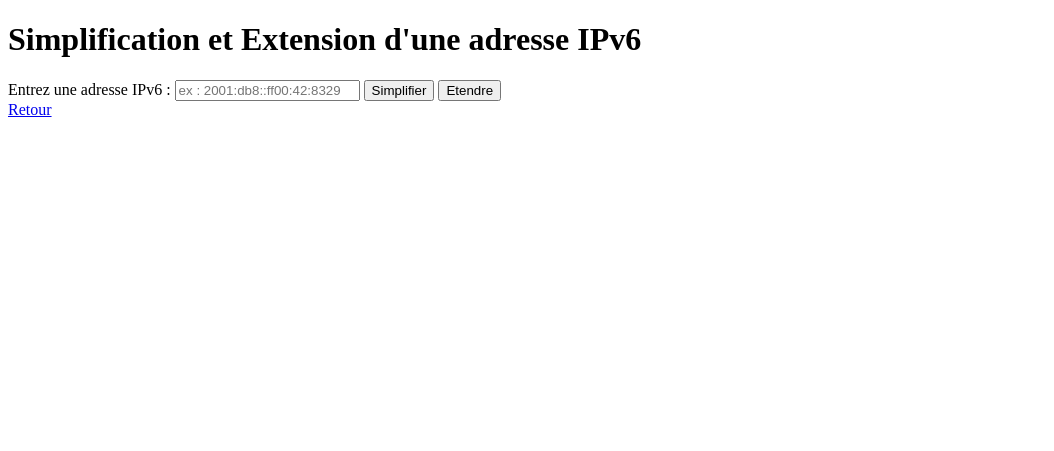
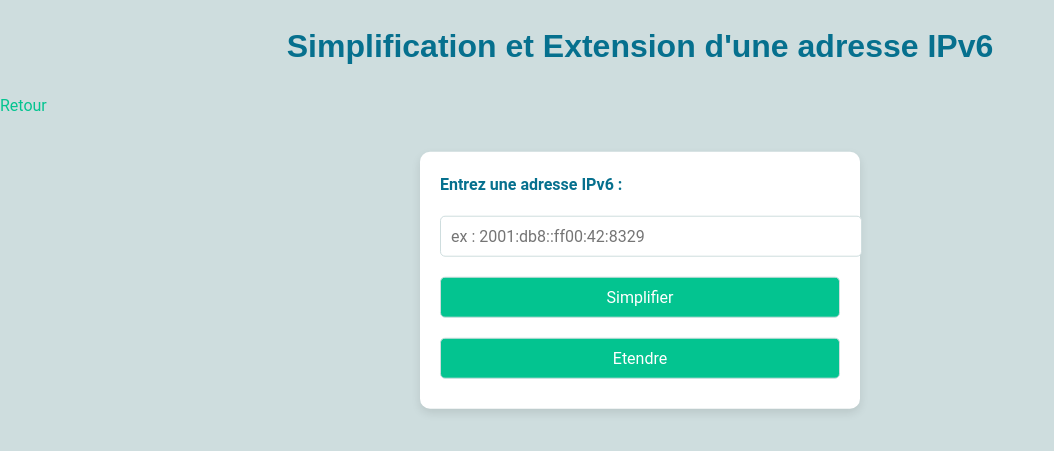
Before and after one commit to Neifko/sae_5_1, a PHP site: template src/Views/ipv6.php in a window 1280 px wide. Shown: the top 451 px of the page, without its empty margins (0-1054 px from the left). Run offline with PHP 8.4, Linux system fonts and the light colour scheme; the template is opened without the code that fills it, so the values that code supplies are empty.

Commit message:
feat : Création du fichier global CSS
Un fichier css global a été crée pour l'application web en applicant la charte de couleur crée précedemment.
Rien n'est permanent pour l'instant.
test de CSS dans les modules ipv4 et ipv6.

```diff
--- /dev/null
+++ b/public/css/global.css
@@ -0,0 +1,161 @@
+/* --- Base globale --- */
+:root {
+    --primary-color: #03C490;
+    --secondary-color: #06708E;
+    --accent-color: #01A98D;
+    --light-bg: #F4EBD6;
+    --dark-bg: #00334A;
+    --text-color: #124660;
+    --muted-color: #CEDDDE;
+    --highlight-color: #F2F3C1;
+    --success-color: #8BD59E;
+    --warning-color: #F2A93B;
+
+    --font-primary: 'Roboto', sans-serif;
+    --font-secondary: 'Poppins', sans-serif;
+    --font-code: 'Fira Code', monospace;
+
+    --padding: 16px;
+    --border-radius: 8px;
+  }
+
+  /* --- Global --- */
+  body {
+    margin: 0;
+    font-family: var(--font-primary);
+    background-color: var(--muted-color);
+    color: var(--text-color);
+    line-height: 1.6;
+  }
+
+  h1, h2, h3, h4, h5, h6 {
+    font-family: var(--font-secondary);
+    margin-bottom: 0.5em;
+  }
+
+  a {
+    color: var(--primary-color);
+    text-decoration: none;
+  }
+
+  a:hover {
+    color: var(--accent-color);
+  }
+
+  button {
+    background-color: var(--primary-color);
+    color: white;
+    border: none;
+    padding: 10px 20px;
+    font-family: var(--font-primary);
+    border-radius: var(--border-radius);
+    cursor: pointer;
+  }
+
+  button:hover {
+    background-color: var(--accent-color);
+  }
+
+  /* --- Layout --- */
+  .container {
+    width: 90%;
+    max-width: 1200px;
+    margin: 0 auto;
+    padding: var(--padding);
+  }
+
+  header {
+    background-color: var(--dark-bg);
+    color: white;
+    padding: var(--padding);
+  }
+
+  header h1 {
+    font-size: 1.8rem;
+  }
+
+  footer {
+    background-color: var(--dark-bg);
+    color: var(--muted-color);
+    text-align: center;
+    padding: var(--padding);
+    font-size: 0.9rem;
+  }
+
+  /* --- Formulaires --- */
+  form {
+    background-color: white;
+    padding: var(--padding);
+    border-radius: var(--border-radius);
+    box-shadow: 0 4px 6px rgba(0, 0, 0, 0.1);
+  }
+
+  input, textarea, select {
+    width: 100%;
+    padding: 10px;
+    margin: 10px 0;
+    border: 1px solid var(--muted-color);
+    border-radius: var(--border-radius);
+    font-family: var(--font-primary);
+  }
+
+  input:focus, textarea:focus, select:focus {
+    border-color: var(--primary-color);
+    outline: none;
+  }
+
+  label {
+    font-weight: bold;
+    display: block;
+    margin-bottom: 5px;
+  }
+
+  /* --- Tables --- */
+  table {
+    width: 100%;
+    border-collapse: collapse;
+    margin-top: var(--padding);
+  }
+
+  th, td {
+    text-align: left;
+    padding: 10px;
+    border: 1px solid var(--muted-color);
+  }
+
+  th {
+    background-color: var(--secondary-color);
+    color: white;
+  }
+
+  /* --- Codes et Interfaces Techniques --- */
+  code, pre {
+    font-family: var(--font-code);
+    background-color: var(--dark-bg);
+    color: var(--highlight-color);
+    padding: 4px 8px;
+    border-radius: var(--border-radius);
+  }
+
+  pre {
+    overflow-x: auto;
+  }
+
+  /* --- Boutons spécifiques --- */
+  .btn-primary {
+    background-color: var(--primary-color);
+    color: white;
+  }
+
+  .btn-primary:hover {
+    background-color: var(--accent-color);
+  }
+
+  .btn-danger {
+    background-color: var(--warning-color);
+    color: white;
+  }
+
+  .btn-danger:hover {
+    background-color: var(--accent-color);
+  }
--- a/public/javascript/classe_ipv6.js
+++ b/public/javascript/classe_ipv6.js
@@ -95,7 +95,7 @@ document.getElementById('simplifier-button').addEventListener('click', function
     if (verifyIPv6(ipv6)) {
         const simplified = simplifyIPv6(ipv6);
 
-        resultDiv.innerHTML = `<p> Adresse IPv6 simplifiéeeeeeeeeeeeeeeeeeeeeeeeeeeee : ${simplified}</p>`;
+        resultDiv.innerHTML = `<p> Adresse IPv6 simplifié : ${simplified}</p>`;
     } else {
         resultDiv.innerHTML = `<p> L'adresse IPv6 n'est pas valide. </p>`;
     }
--- a/src/Views/ipv4.php
+++ b/src/Views/ipv4.php
@@ -78,7 +78,7 @@
         margin-bottom: 10px;
     }
 </style>
-
+<link rel="stylesheet" href="/css/global.css">
 </head>
 
 <body>
--- a/src/Views/ipv6.php
+++ b/src/Views/ipv6.php
@@ -3,6 +3,94 @@
 <head>
     <meta charset="UTF-8">
     <title>Simplification et Extension IPv6</title>
+    <link rel="stylesheet" href="/css/global.css">
+    <style>
+        h1 {
+            font-family: 'Poppins', sans-serif;
+            font-size: 2rem;
+            color: #06708E;
+            margin-bottom: 20px;
+            text-align: center;
+        }
+
+        #ipv6-form {
+            background-color: white;
+            padding: 20px;
+            border-radius: 10px;
+            box-shadow: 0 4px 10px rgba(0, 0, 0, 0.1);
+            width: 100%;
+            max-width: 400px;
+            position: absolute;
+            top: 35%;
+            left: 50%;
+            transform: translate(-50%, -50%);
+        }
+        label {
+            display: block;
+            margin-bottom: 8px;
+            color: #06708E;
+        }
+        input, button {
+            padding: 10px;
+            margin: 10px 0;
+            width: 100%;
+            border: 1px solid #CEDDDE;
+            border-radius: 5px;
+            font-size: 1rem;
+            color: #124660;
+        }
+
+        input:focus, button:focus {
+            outline: none;
+            border-color: #03C490;
+        }
+
+        button {
+            background-color: #03C490;
+            color: white;
+            cursor: pointer;
+        }
+
+        button:hover {
+            background-color: #01A98D;
+        }
+        #resultDiv.success {
+            border-color: green;
+            color: green;
+        }
+
+        #resultDiv.error {
+            border-color: red;
+            color: red;
+        }
+        table {
+            width: 100%;
+            border-collapse: collapse;
+            margin-top: 10px;
+        }
+
+        table, th, td {
+            border: 1px solid #000;
+        }
+
+        th, td {
+            padding: 8px;
+            text-align: left;
+        }
+        .form-group {
+            display: flex;
+            align-items: center;
+            gap: 10px;
+        }
+
+        .form-group input {
+            width: 120px;
+        }
+
+        .form-group label {
+            margin: 0;
+        }
+    </style>
 </head>
 <body>
     <h1>Simplification et Extension d'une adresse IPv6</h1>
```
